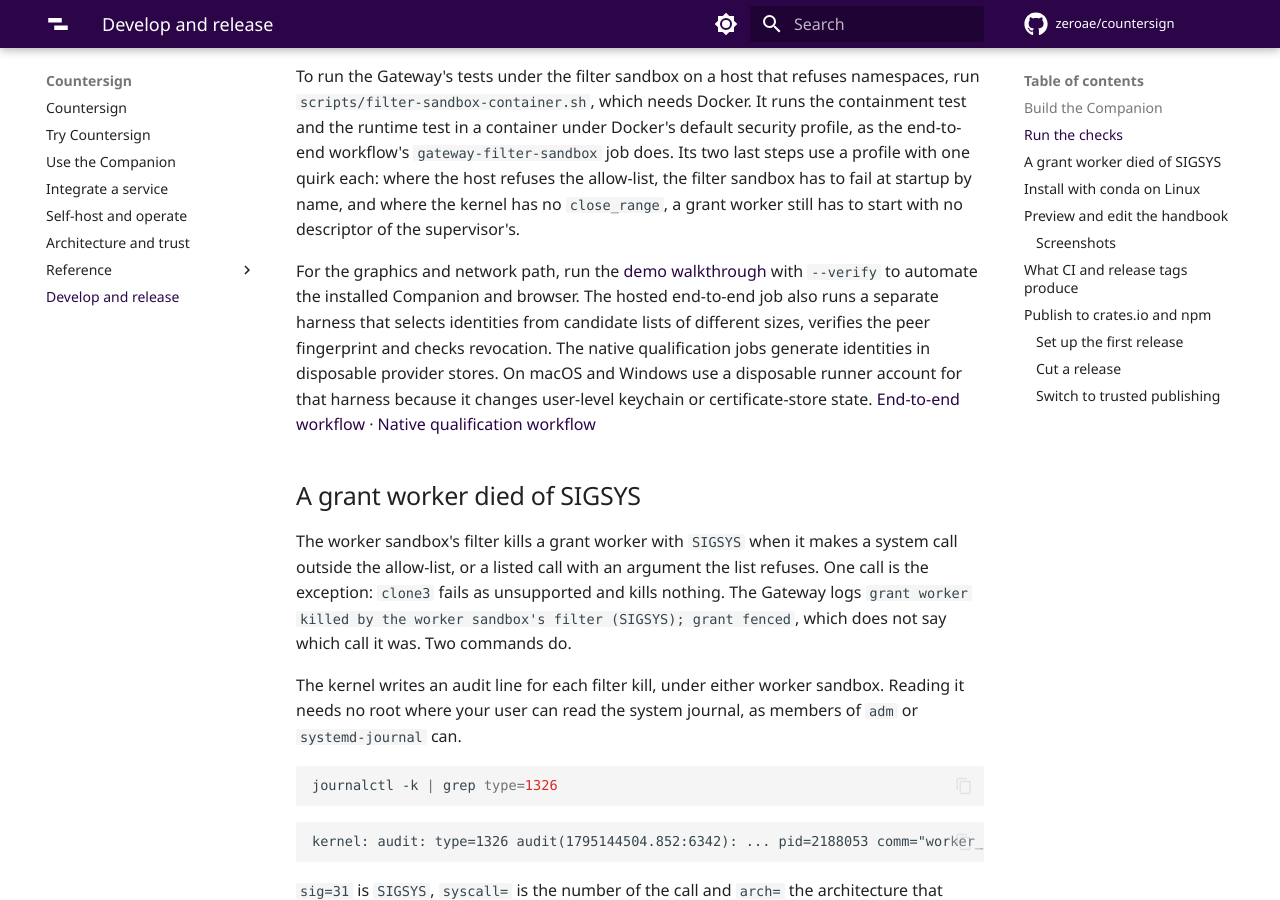
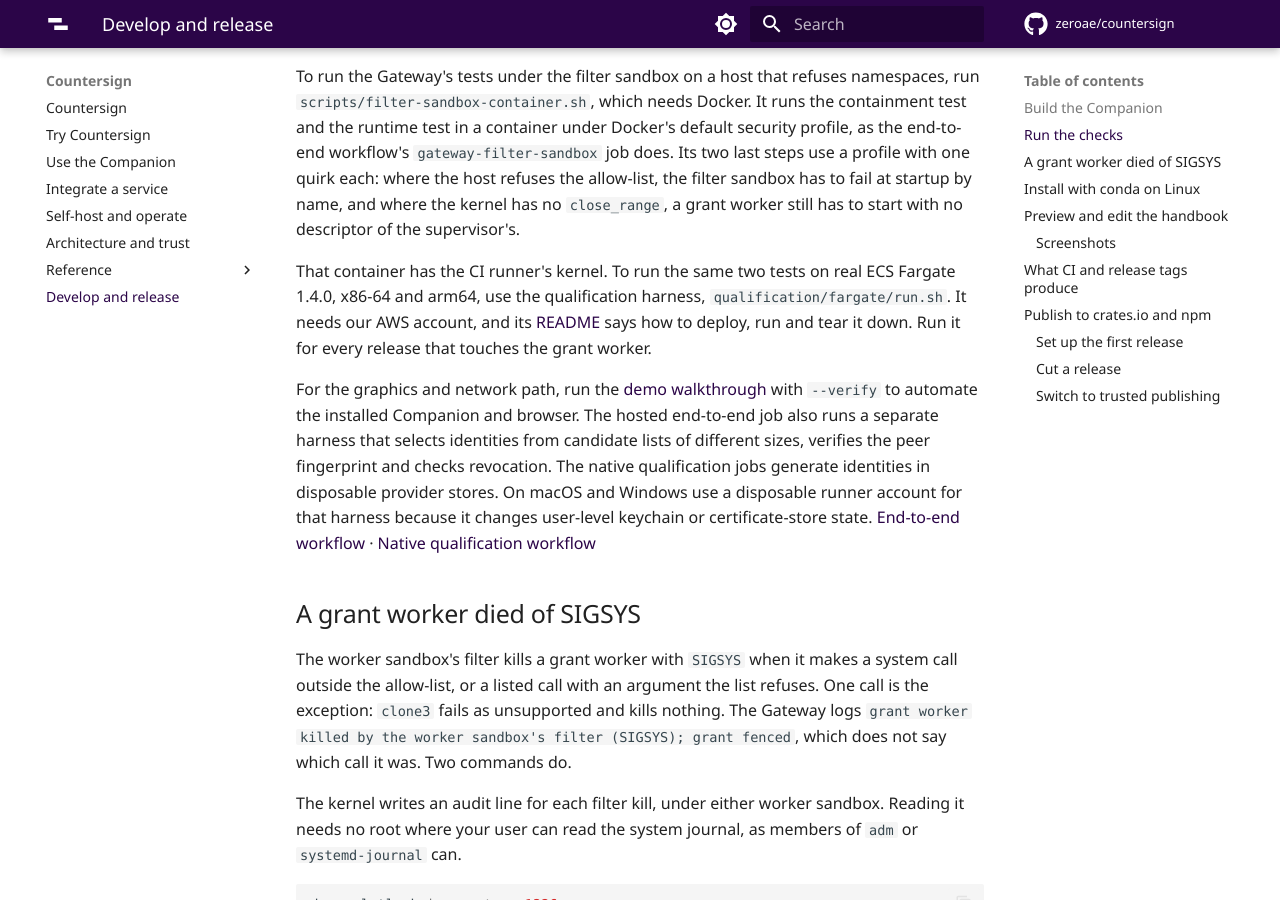
Before and after one commit to zeroae/countersign, an MkDocs documentation site: the page built from docs/develop.md, in a window 1280 px wide and 900 px high, scrolled down 892 px. Built offline with MkDocs 1.6.1 and Material for MkDocs 9.7.7, drawn with Linux system fonts in a browser that asks for light colours; comment, search, counter and statistics services are not loaded; the version menu is left out.

Commit message:
docs(docs): The developer guide points to the Fargate qualification harness (#24)
Co-Authored-By: Claude Fable 5.2 <noreply@anthropic.com>

````diff
--- a/docs/develop.md
+++ b/docs/develop.md
@@ -26,6 +26,8 @@ pnpm test
 ```
 
 To run the Gateway's tests under the filter sandbox on a host that refuses namespaces, run `scripts/filter-sandbox-container.sh`, which needs Docker. It runs the containment test and the runtime test in a container under Docker's default security profile, as the end-to-end workflow's `gateway-filter-sandbox` job does. Its two last steps use a profile with one quirk each: where the host refuses the allow-list, the filter sandbox has to fail at startup by name, and where the kernel has no `close_range`, a grant worker still has to start with no descriptor of the supervisor's.
+
+That container has the CI runner's kernel. To run the same two tests on real ECS Fargate 1.4.0, x86-64 and arm64, use the qualification harness, `qualification/fargate/run.sh`. It needs our AWS account, and its [README](https://github.com/zeroae/countersign/blob/main/qualification/fargate/README.md) says how to deploy, run and tear it down. Run it for every release that touches the grant worker.
 
 For the graphics and network path, run the [demo walkthrough](try.md) with `--verify` to automate the installed Companion and browser. The hosted end-to-end job also runs a separate harness that selects identities from candidate lists of different sizes, verifies the peer fingerprint and checks revocation. The native qualification jobs generate identities in disposable provider stores. On macOS and Windows use a disposable runner account for that harness because it changes user-level keychain or certificate-store state. [End-to-end workflow](https://github.com/zeroae/countersign/blob/fbb5aa7c951f8b70a238f3351140aa44a6184adf/.github/workflows/e2e.yml) · [Native qualification workflow](https://github.com/zeroae/countersign/blob/fbb5aa7c951f8b70a238f3351140aa44a6184adf/.github/workflows/native.yml)
 
````
